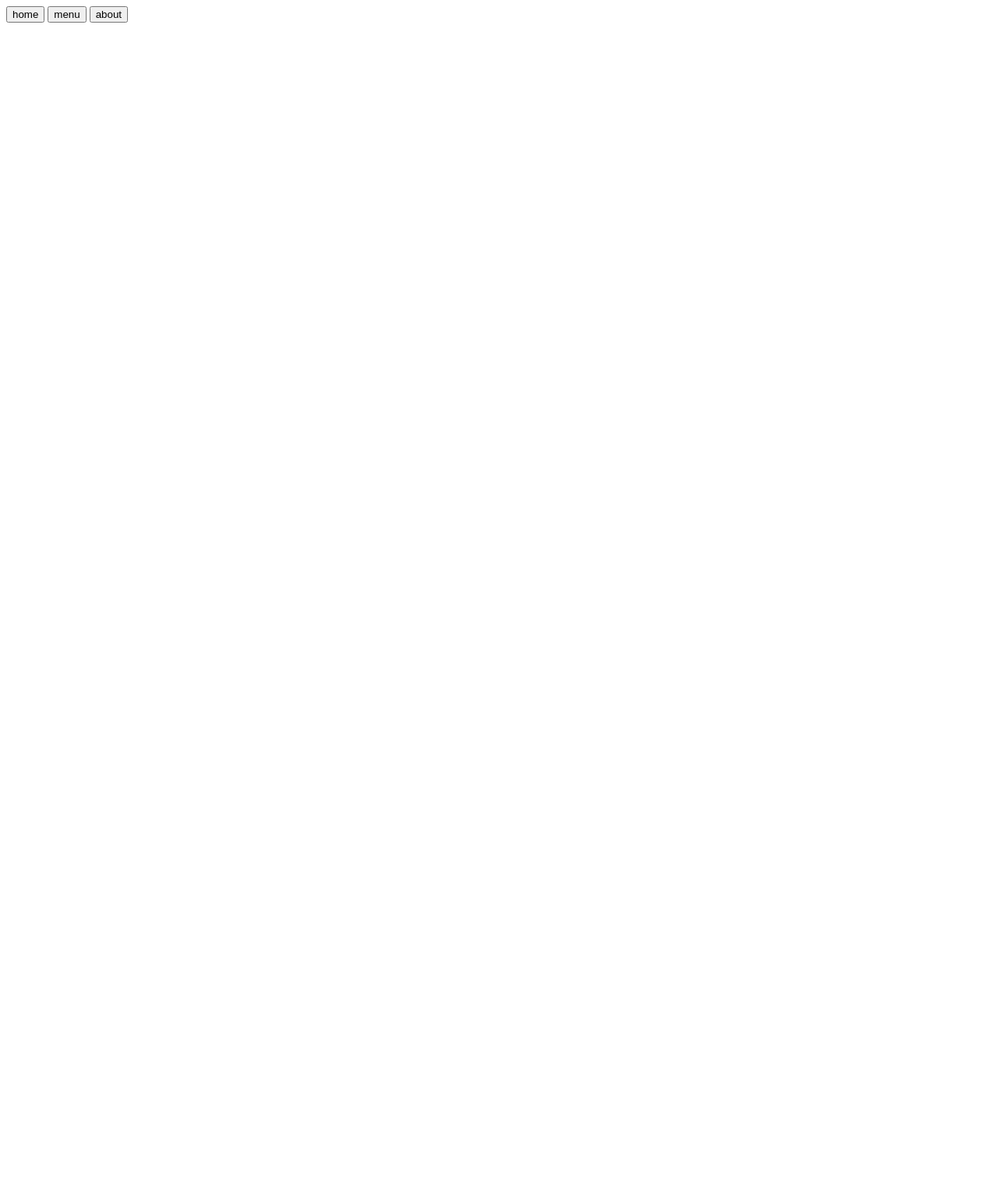
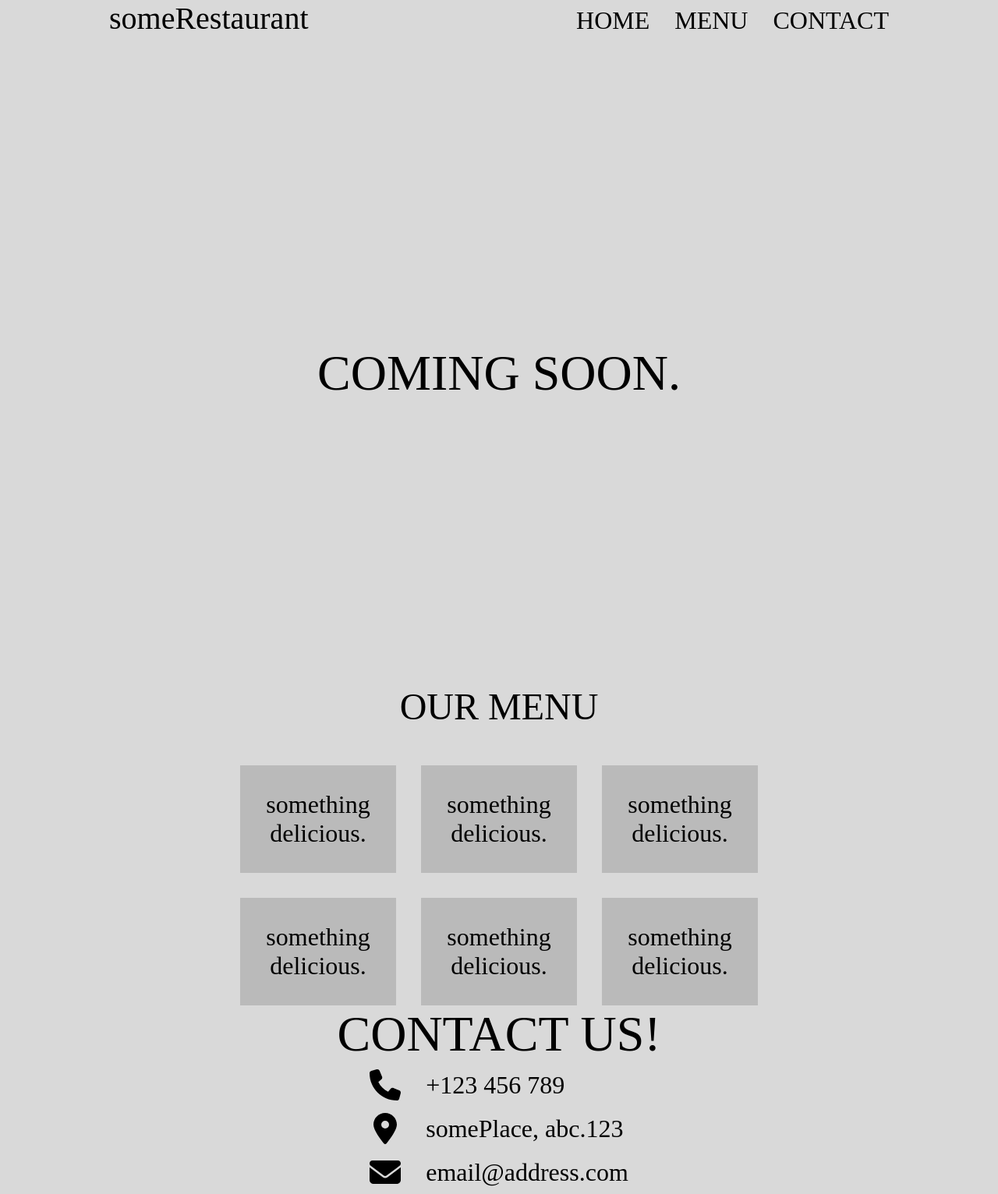
Before and after one commit to lm2u/odin-restaurant, a website built with webpack: page src/template.html in a window 1280 px wide. Shown: the whole page at 78% size. Before the commit the page ends 800 px from the top, so only its background shows below. Built offline with nearby package versions, Linux system fonts and the light colour scheme; a web font is replaced by a local one.

Commit message:
Initial page styling

```diff
--- a/src/index.js
+++ b/src/index.js
@@ -1 +1,5 @@
-console.log(1)
+import "./styles.css";
+import locationImg from './location.svg';
+import mailImg from './mail.svg';
+import phoneImg from './phone.svg';
+import overlayImg from './phone-overlay.png';
--- /dev/null
+++ b/src/styles.css
@@ -0,0 +1,185 @@
+@import url('https://fonts.googleapis.com/css2?family=Italiana&family=Playfair:wght@300;400&display=swap');
+
+:root{
+  --primary-bg: #d9d9d9;
+  --menu-bg: #bababa;
+  --font-color: #000;
+
+  --font-nav: "Italiana", serif;
+  --font-content: "Playfair", serif;
+}
+
+*,*::before,*::after{
+  margin: 0;
+  padding: 0;
+  box-sizing: border-box;
+}
+
+body{
+  background-color: var(--primary-bg);
+  color:var(--font-color);
+  font-family: var(--font-content);
+  width: 100dvw;
+  height: 100dvh;
+}
+
+h1{
+  font-family: var(--font-nav);
+  font-weight: 300;
+  text-transform: uppercase;
+}
+
+header, button{
+  font-family: var(--font-nav);
+  font-size: 2rem;
+}
+
+header{
+  display:flex;
+  justify-content: space-between;
+  align-items: flex-end;
+  width:90%;
+}
+
+.container{
+  width: 90%;
+  max-width: 1000px;
+  margin: 0 auto;
+}
+
+nav{
+  display:flex;
+}
+
+.logo{
+  font-size: 2.5rem;
+}
+
+
+button{
+  text-transform: uppercase;
+  background: none;
+  border:none;
+  cursor: pointer;
+}
+
+button::after{
+  content: "";
+  display:block;
+  width: 0;
+  height: 2px;
+  background-color: #000;
+  transition: width .3s;
+}
+
+button:hover::after{
+  width: 100%;
+}
+
+/* button:active::after{
+  width: 100%;
+} */
+
+button + button{
+  margin-left: 2rem;
+}
+
+#content{
+  margin-top: 2em;
+  height: 100%;
+}
+
+/* SECTION STYLES */
+
+/* HOME */
+.home-section{
+  display:flex;
+  justify-content: center;
+  align-items: center;
+  /* height:calc(100vh - 600px); */
+  height:100%;
+}
+.home__title{
+  font-size: 4rem;
+}
+
+
+/* MENU */
+.menu-section{
+  display:flex;
+  flex-direction: column;
+  align-items: center;
+}
+
+.menu__title{
+  font-size: 3rem;
+  margin-bottom: 1em;
+}
+
+.menu__grid{
+  display:grid;
+  max-width: 700px;
+  grid-template-columns: repeat(3, 200px);
+  gap:2em;
+}
+
+.menu__item{
+  background-color: var(--menu-bg);
+  font-size: 2rem;
+  display:flex;
+  justify-content: center;
+  align-items: center;
+  text-align: center;
+  padding: 1em;
+}
+
+/* Contact */
+.contact-section{
+  display:flex;
+  flex-direction: column;
+  justify-content: center;
+  align-items: center;
+  /* max-width: 500px; */
+}
+.contact__title{
+  text-transform: uppercase;
+  font-size: 4rem;
+}
+
+.contact__item{
+  display:flex;
+  /* justify-content: space-between; */
+  align-items: flex-end;
+}
+
+
+.contact__item-logo{
+  display:none;
+}
+
+.contact__item > img{
+  width: 40px;
+  height: 40px;
+
+}
+
+.contact__wrapper{
+  display: flex;
+  flex-direction: column;
+  justify-content: center;
+  align-items: center;
+  max-width: 500px;
+}
+
+.contact__item{
+  /* background-color: palevioletred; */
+  width: 100%;
+  display: flex;
+  gap:2em;
+  align-items: center;
+  padding: 0.5em 0;
+}
+
+.contact__item > span{
+  font-size: 2rem;
+}
--- a/src/template.html
+++ b/src/template.html
@@ -6,13 +6,56 @@
   <title>Odin Restaurant Page</title>
 </head>
 <body>
-  <header>
+  <header class="container">
+    <div class="logo">someRestaurant</div>
     <nav>
       <button class="home">home</button>
-      <button class="menu">menu</button>
-      <button class="about">about</button>
+      <button class="menu active">menu</button>
+      <button class="contact">contact</button>
     </nav>
   </header>
-  <div id="content"></div>
+  <div id="content" class="container">
+
+    <section class="home-section">
+      <h1 class="home__title">coming soon.</h1>
+    </section>
+
+    <section class="menu-section">
+      <h1 class="menu__title">our menu</h1>
+      <div class="menu__grid">
+        <div class="menu__item item-1">something delicious.</div>
+        <div class="menu__item item-2">something delicious.</div>
+        <div class="menu__item item-3">something delicious.</div>
+        <div class="menu__item item-4">something delicious.</div>
+        <div class="menu__item item-5">something delicious.</div>
+        <div class="menu__item item-6">something delicious.</div>
+      </div>
+    </section>
+
+          <!-- <img src="./phone.svg" alt="phone"> -->
+          <!-- <img src="./location.svg" alt="location.svg"> -->
+          <!-- <img src="./mail.svg" alt="mail"> -->
+    <section class="contact-section">
+      <div class="contact__title">contact us!</div>
+      <div class="contact__wrapper">
+        <div class="contact__item">
+          <div class="contact__item-logo"></div>
+          <img src="./phone.svg" alt="phone">
+          <span>+123 456 789</span>
+        </div>
+        <div class="contact__item">
+          <div class="contact__item-logo"></div>
+          <img src="./location.svg" alt="location.svg">
+          <span>somePlace, abc.123</span>
+        </div>
+        <div class="contact__item">
+          <div class="contact__item-logo"></div>
+          <img src="./mail.svg" alt="mail">
+          <span>email@address.com</span>
+        </div>
+      </div>
+    </section>
+
+  </div>
 </body>
 </html>
```
Also changed, not shown: src/location.svg (added), src/mail.svg (added), src/phone-overlay.png (added), src/phone.svg (added).
